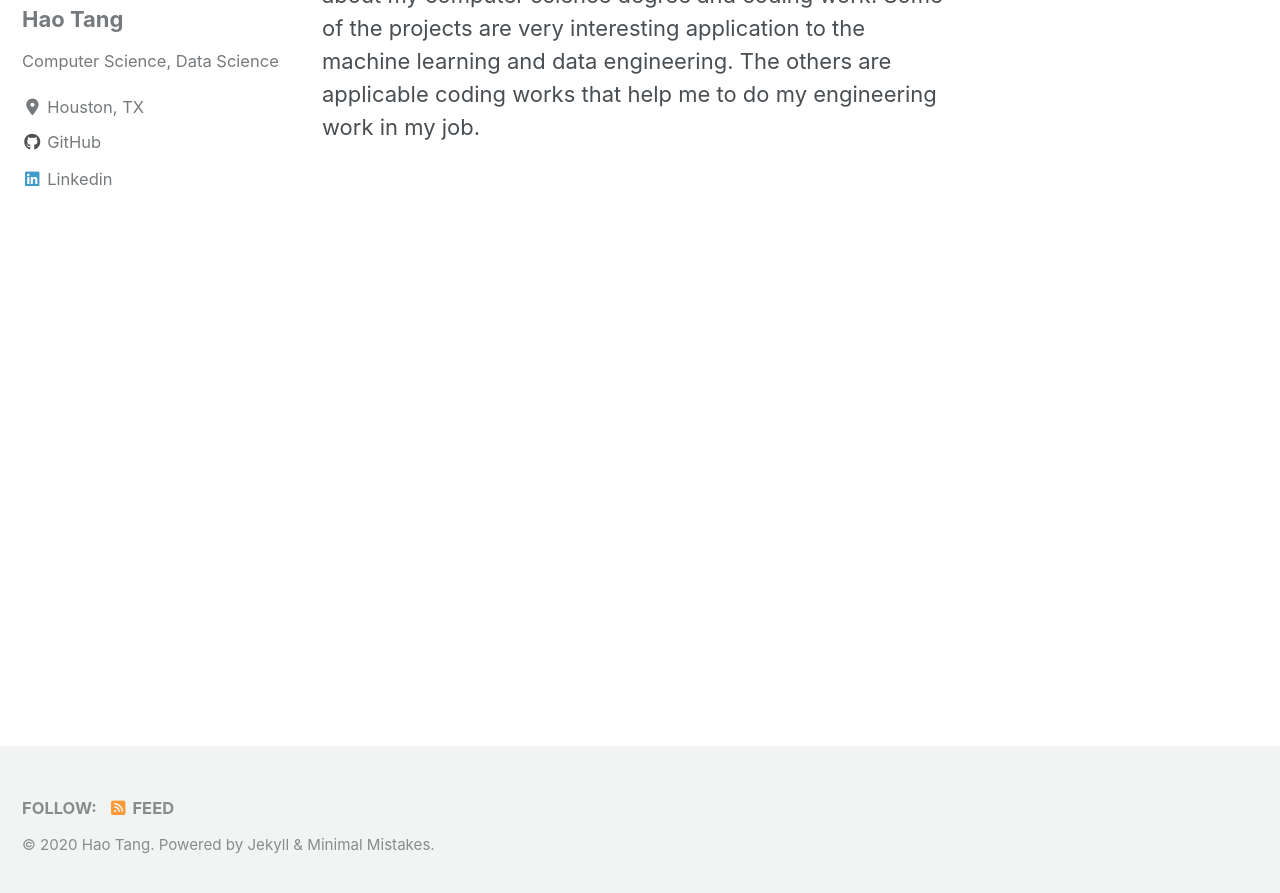
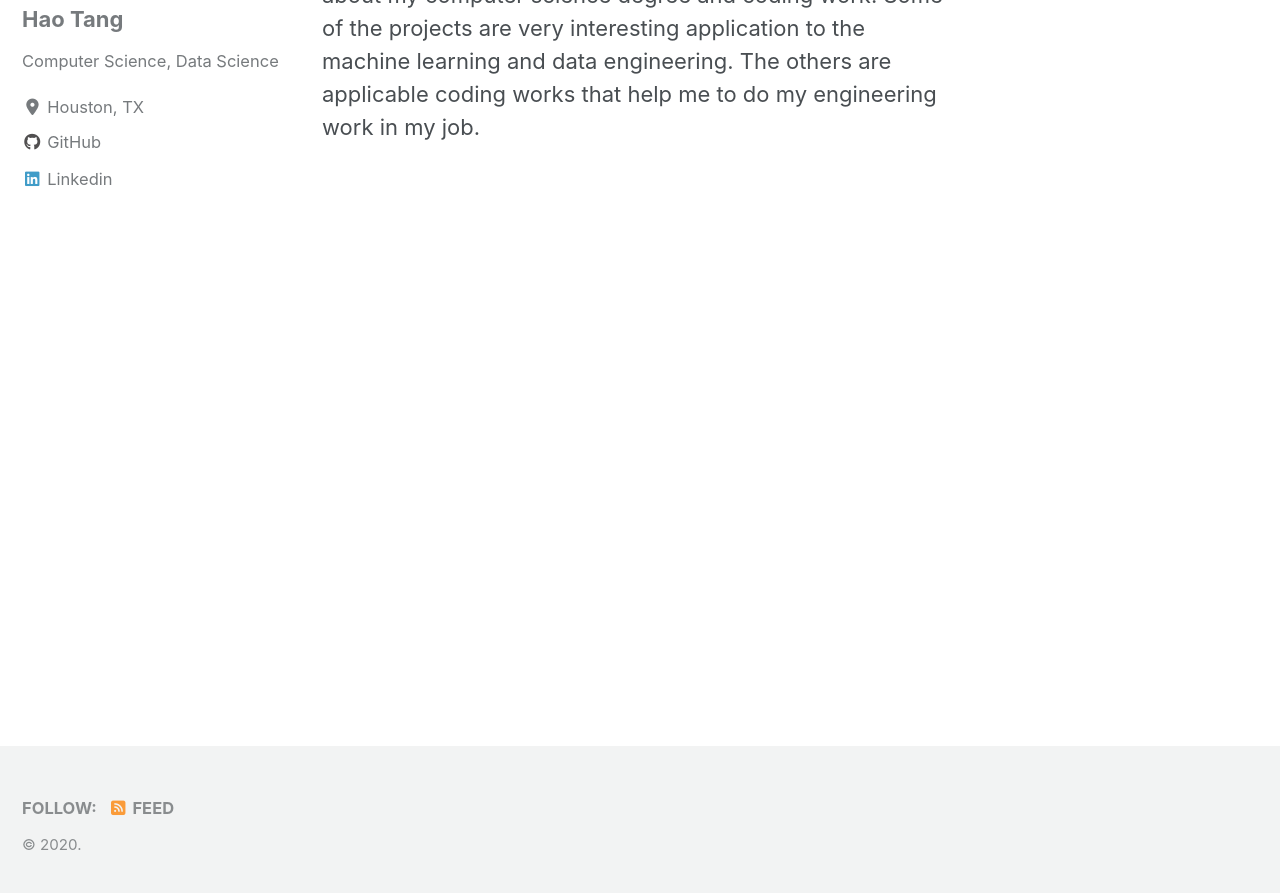
Before and after one commit to tanghao205/tanghao205.github.io, a Jekyll site: the page built from _pages/about.md, in a window 1280 px wide and 900 px high, scrolled down 733 px. Shown: the top 893 px of the window. Built offline with Jekyll 4.4.1, drawn with Linux system fonts in a browser that asks for light colours; cached includes are drawn as plain includes; nearby versions of some CDN libraries.

Commit message:
Update footer.html

```diff
--- a/_includes/footer.html
+++ b/_includes/footer.html
@@ -16,4 +16,4 @@
   </ul>
 </div>
 
-<div class="page__footer-copyright">&copy; {{ site.time | date: '%Y' }} {{ site.name | default: site.title }}. {{ site.data.ui-text[site.locale].powered_by | default: "Powered by" }} <a href="https://jekyllrb.com" rel="nofollow">Jekyll</a> &amp; <a href="https://mademistakes.com/work/minimal-mistakes-jekyll-theme/" rel="nofollow">Minimal Mistakes</a>.</div>
+<div class="page__footer-copyright">&copy; {{ site.time | date: '%Y' }}.</div>
```
